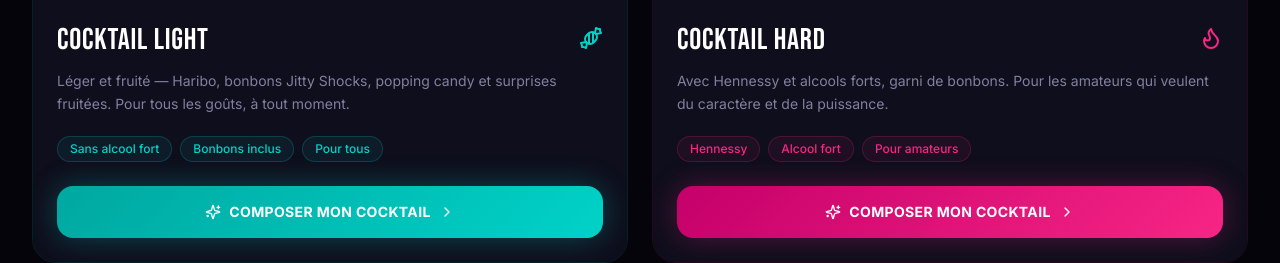
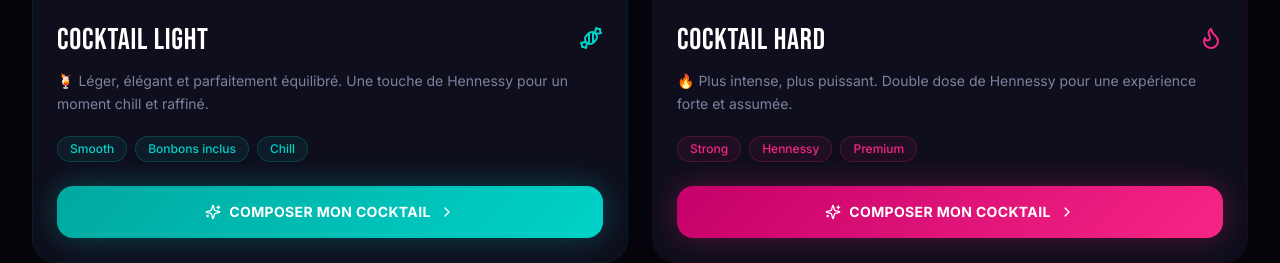
Before and after one commit to lalan08/ReadymiixStore, a Next.js app: page /composer in a window 1280 px wide. Shown: the part 651-914 px from the top of the page. Built offline with nearby package versions, Linux system fonts and the light colour scheme.

Commit message:
Composer : nouvelles descriptions premium Light & Hard
- Light : Smooth, touche de Hennessy, moment chill
- Hard : Strong, double Hennessy, expérience assumée
- Suppression mentions "sans alcool" et "alcool fort"

https://claude.ai/code/session_01PmiW3XaH8BxT6gFe9Rhkhg

```diff
--- a/app/(store)/composer/page.tsx
+++ b/app/(store)/composer/page.tsx
@@ -11,10 +11,10 @@ const PRODUCTS = [
     name:        "Cocktail Light",
     emoji:       "🍬",
     basePrice:   5,
-    description: "Léger et fruité — Haribo, bonbons Jitty Shocks, popping candy et surprises fruitées. Pour tous les goûts, à tout moment.",
+    description: "🍹 Léger, élégant et parfaitement équilibré. Une touche de Hennessy pour un moment chill et raffiné.",
     image:       "https://images.unsplash.com/photo-1570197788417-0e82375c9371?w=800&q=80",
     accent:      "#00D2C8",
-    tags:        ["Sans alcool fort", "Bonbons inclus", "Pour tous"],
+    tags:        ["Smooth", "Bonbons inclus", "Chill"],
     Icon:        Candy,
   },
   {
@@ -22,10 +22,10 @@ const PRODUCTS = [
     name:        "Cocktail Hard",
     emoji:       "🔥",
     basePrice:   7,
-    description: "Avec Hennessy et alcools forts, garni de bonbons. Pour les amateurs qui veulent du caractère et de la puissance.",
+    description: "🔥 Plus intense, plus puissant. Double dose de Hennessy pour une expérience forte et assumée.",
     image:       "https://images.unsplash.com/photo-1551538827-9c037cb4f32a?w=800&q=80",
     accent:      "#F72585",
-    tags:        ["Hennessy", "Alcool fort", "Pour amateurs"],
+    tags:        ["Strong", "Hennessy", "Premium"],
     Icon:        Flame,
   },
 ];
```
